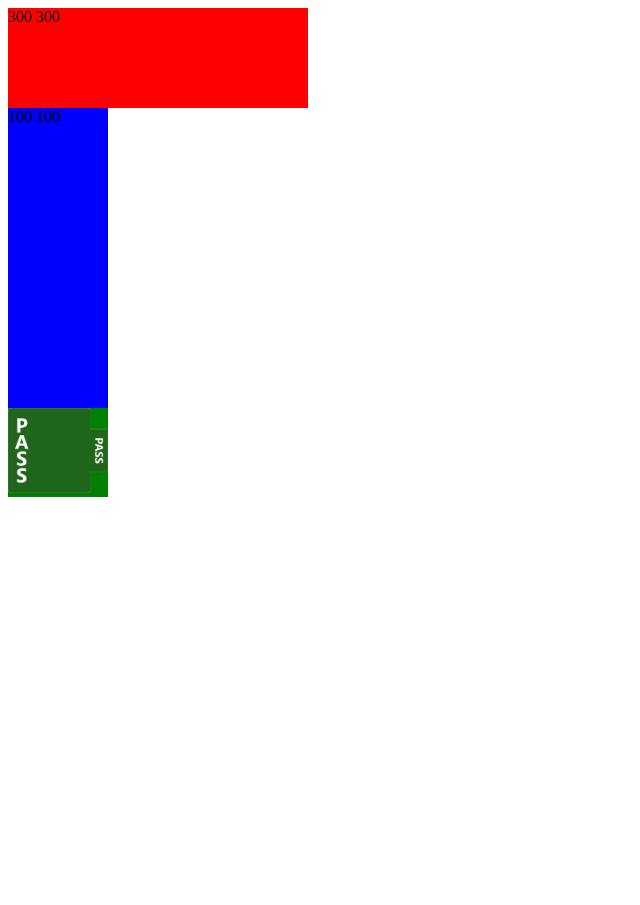
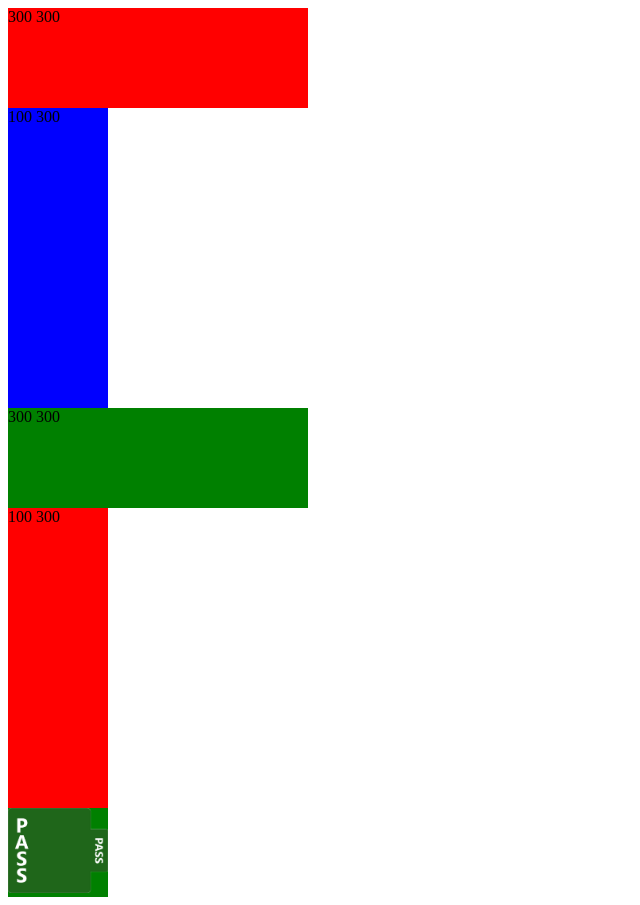
Before and after one commit to zdenecek/bridge-presentations-web, a Vue app: page / in a window 1280 px wide. Shown: the whole page, without its empty margins (0-640 px from the left). Before the commit the page ends 800 px from the top, so only its background shows below. Built offline with nearby package versions, Linux system fonts and the light colour scheme.

Commit message:
bidstack working all directions

```diff
--- a/src/presentations/DebugApp.vue
+++ b/src/presentations/DebugApp.vue
@@ -1,6 +1,8 @@
 <template>
   <bid-stack :bids="bids" id="bid-stack" />
   <bid-stack :bids="bids" :rotation="Orientation.Right" id="bid-stack2" />
+  <bid-stack :bids="bids" :rotation="Orientation.Down" id="bid-stack3" />
+  <bid-stack :bids="bids" :rotation="Orientation.Left" id="bid-stack4" />
   <bid-view :bid="passBid" :rotation="rotation" id="bid-view"></bid-view>
 </template>
 
@@ -51,4 +53,16 @@ window.addEventListener('keydown', (e) => {
   height: 300px;
   background-color: blue;
 }
+
+#bid-stack3 {
+  width: 300px;
+  height: 100px;
+  background-color: green;
+}
+
+#bid-stack4 {
+  width: 100px;
+  height: 300px;
+  background-color: red;
+}
 </style>
--- a/src/presenter/components/BidStack.vue
+++ b/src/presenter/components/BidStack.vue
@@ -1,12 +1,13 @@
 <template>
   <div :class="['bid-stack-container']" ref="container">
     <BidView v-for="(bid, index) in bids" :key="index" :bid="bid" :style="{
-      left: bidPosition[index] + 'px',
+      [positionOrigin]: bidPosition[index] + 'px',
+      zIndex: reverseZIndex ? 30 - index : index,
       ...(isHorizontal(rotation) ? { width: 'auto', height: '100%' } :  { width: '100%' })
-    }" :rotation="rotation" :class="['bid-animate']" ref="bidRefs" />
-
+    }" :rotation="rotation" :class="['bid-animate']" ref="bidRefs" >
+    </BidView>
     <div class="debug" v-if="debug">
-      {{ width }} {{ usableWidth }}
+      {{ width }} {{ usableSize }}
     </div>
   </div>
 </template>
@@ -28,9 +29,18 @@ const props = withDefaults(defineProps<{
 const container = useTemplateRef<HTMLDivElement>('container');
 const bidRefs = useTemplateRef<typeof BidView[]>('bidRefs');
 
-const { width } = useElementSize(container);
-const bidWidth = computed(() => bidRefs.value?.[0].width);
-const usableWidth = computed(() => width.value - (bidWidth.value || 0));
+const { width, height } = useElementSize(container);
+const mainAxisSize = computed(() => isHorizontal(props.rotation) ? width.value : height.value);
+const bidMainAxisSize = computed(() => isHorizontal(props.rotation) ? bidRefs.value?.[0].width : bidRefs.value?.[0].height);
+const usableSize = computed(() => mainAxisSize.value - (bidMainAxisSize.value || 0));
+
+const reverseZIndex = computed(() => props.rotation === Orientation.Left || props.rotation === Orientation.Down);
+
+const positionOrigin = computed(() => ({[Orientation.Up]: 'left',
+[Orientation.Right]: 'top',
+[Orientation.Down]: 'left',
+[Orientation.Left]: 'top',
+})[props.rotation]);
 
 /**
  * Computes the horizontal positions (in pixels) for each bid in the stack.
@@ -48,8 +58,8 @@ const bidPosition = computed(() => {
   if (props.bids.length === 1) return [0];
 
 
-  const minSpace = bidWidth.value ? (bidWidth.value / 2) : 35;
-  const space = Math.min(minSpace, usableWidth.value / (props.bids.length - 1));
+  const minSpace = bidMainAxisSize.value ? (bidMainAxisSize.value / 2) : 35;
+  const space = Math.min(minSpace, usableSize.value / (props.bids.length - 1));
   return [...Array(props.bids.length).keys()].map((_, i) => i * space);
 });
 
@@ -65,10 +75,11 @@ const debug = inject("debug") as boolean;
   }
 
   .bid:hover {
-    z-index: 10;
+    z-index: 100;
   }
 
   .bid-animate {
+    animation-fill-mode: initial;
     animation: flowFromTop 0.6s forwards;
     transform: translateY(-20px);
   }
```
